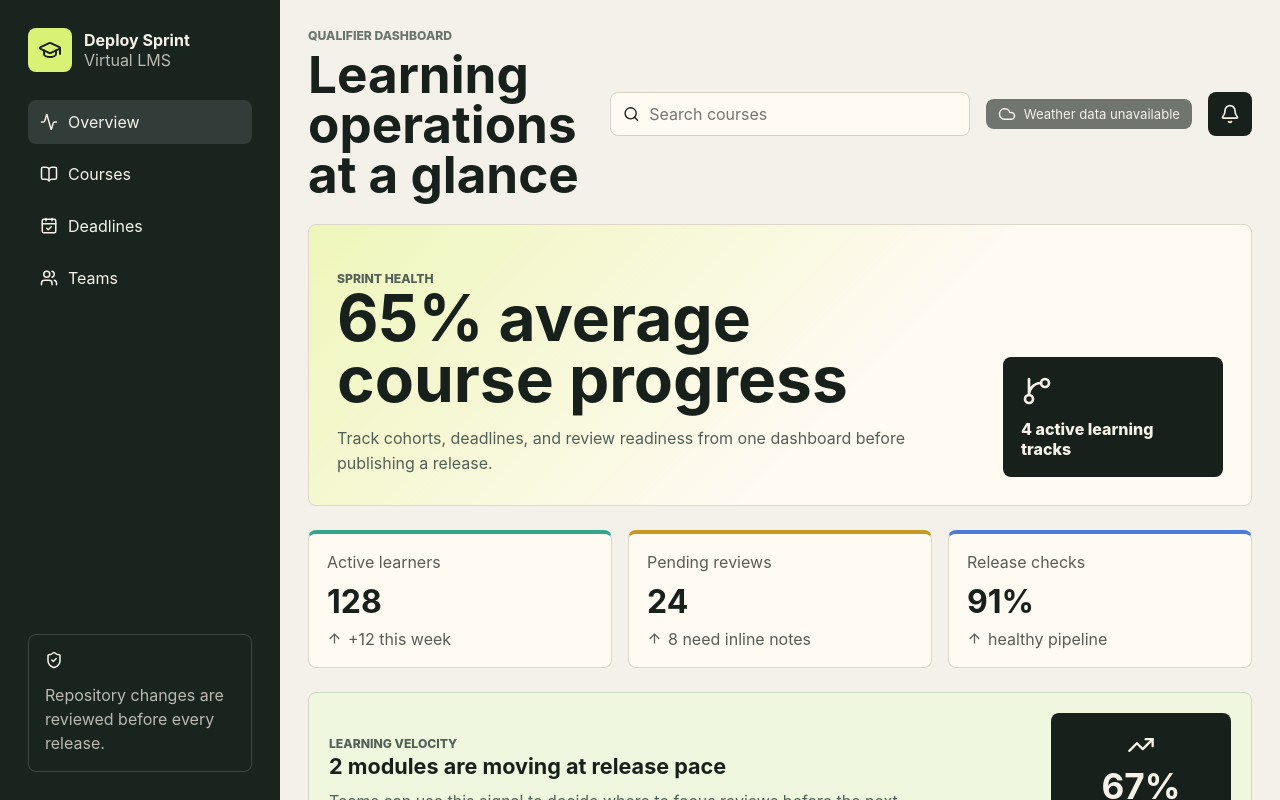
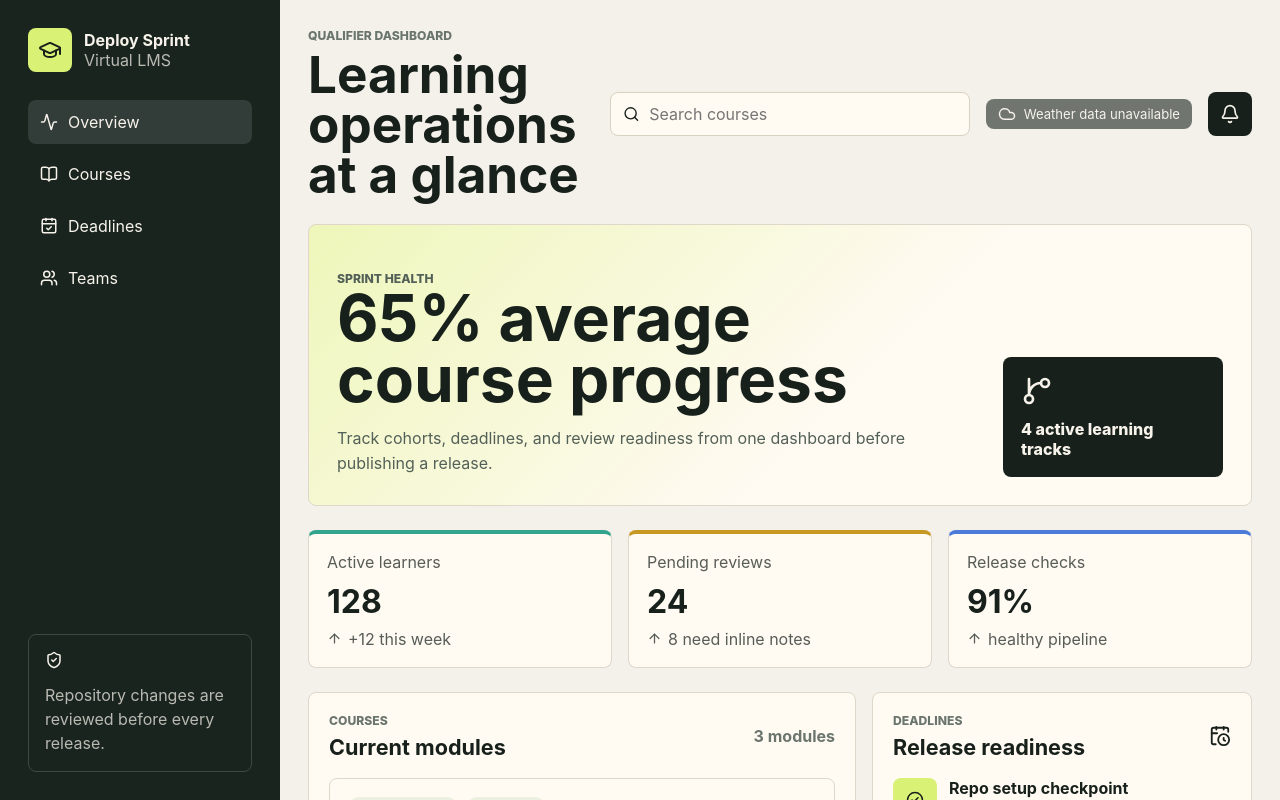
Before and after one commit to knurdz/deploy-sprint-finale-team-kraken, a React (Vite) app in the folder team-site/: page / in a window 1280 px wide. Shown: the top 800 px of the page. Built offline with nearby package versions, Linux system fonts and the light colour scheme; no server answers.

Commit message:
Completed task 15

```diff
--- a/team-site/src/App.tsx
+++ b/team-site/src/App.tsx
@@ -19,9 +19,11 @@ import { courses } from './data/courses';
 import { deadlineCards } from './data/deadlines';
 import { sprintStats } from './data/stats';
 import { getAverageProgress } from './utils/metrics';
+import { featureFlags } from './utils/featureFlags';
 
 export function App() {
   const averageProgress = getAverageProgress(courses);
+  const flags = featureFlags();
 
   return (
     <main className="shell">
@@ -100,7 +102,7 @@ export function App() {
           ))}
         </section>
 
-        <LearningVelocity courses={courses} />
+        {flags.showInsights && <LearningVelocity courses={courses} />}
 
         <section className="contentGrid">
           <div className="panel" id="courses">
--- /dev/null
+++ b/team-site/src/utils/featureFlags.ts
@@ -0,0 +1,7 @@
+export function featureFlags() {
+  return {
+    task: 'T15',
+    showInsights: import.meta.env.VITE_FEATURE_SHOW_INSIGHTS === 'true',
+    valueRedacted: true,
+  };
+}
```
Also changed, not shown: 2 other files (tests, documents, lock files or other folders).
